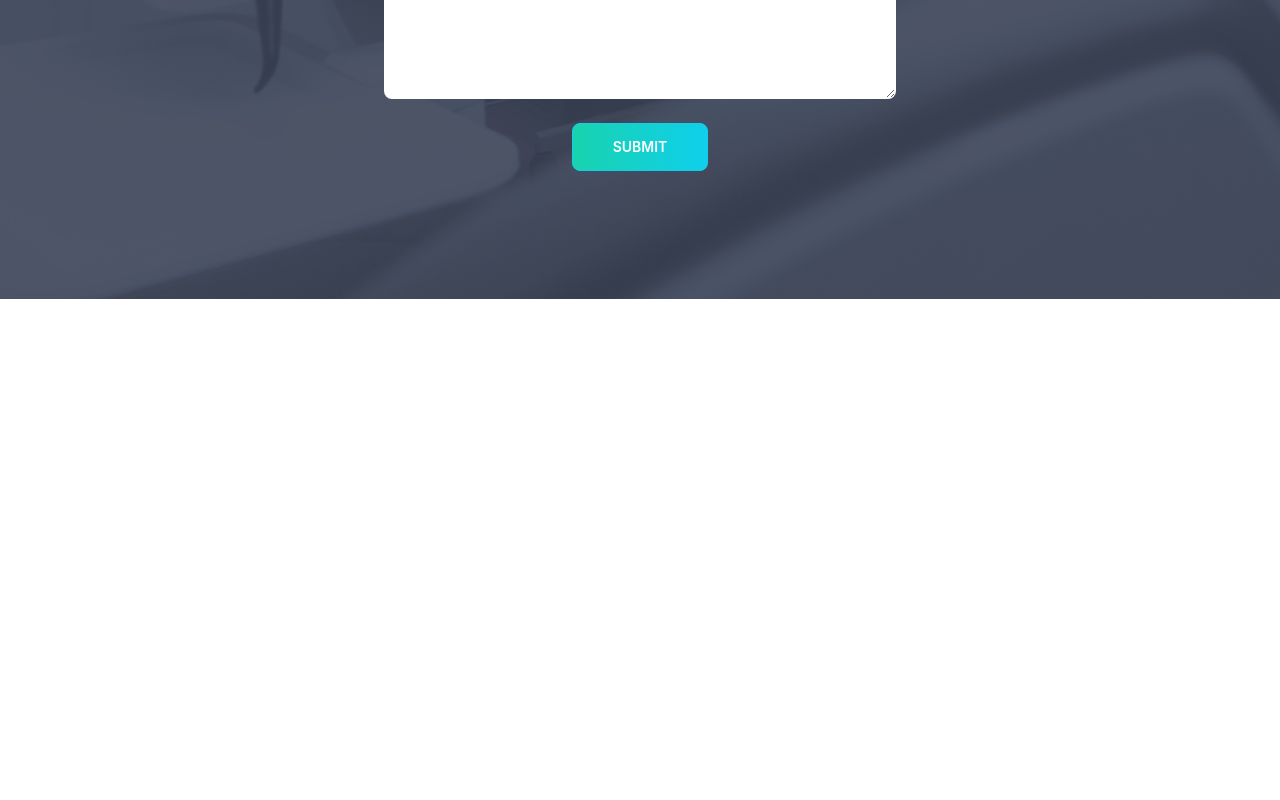
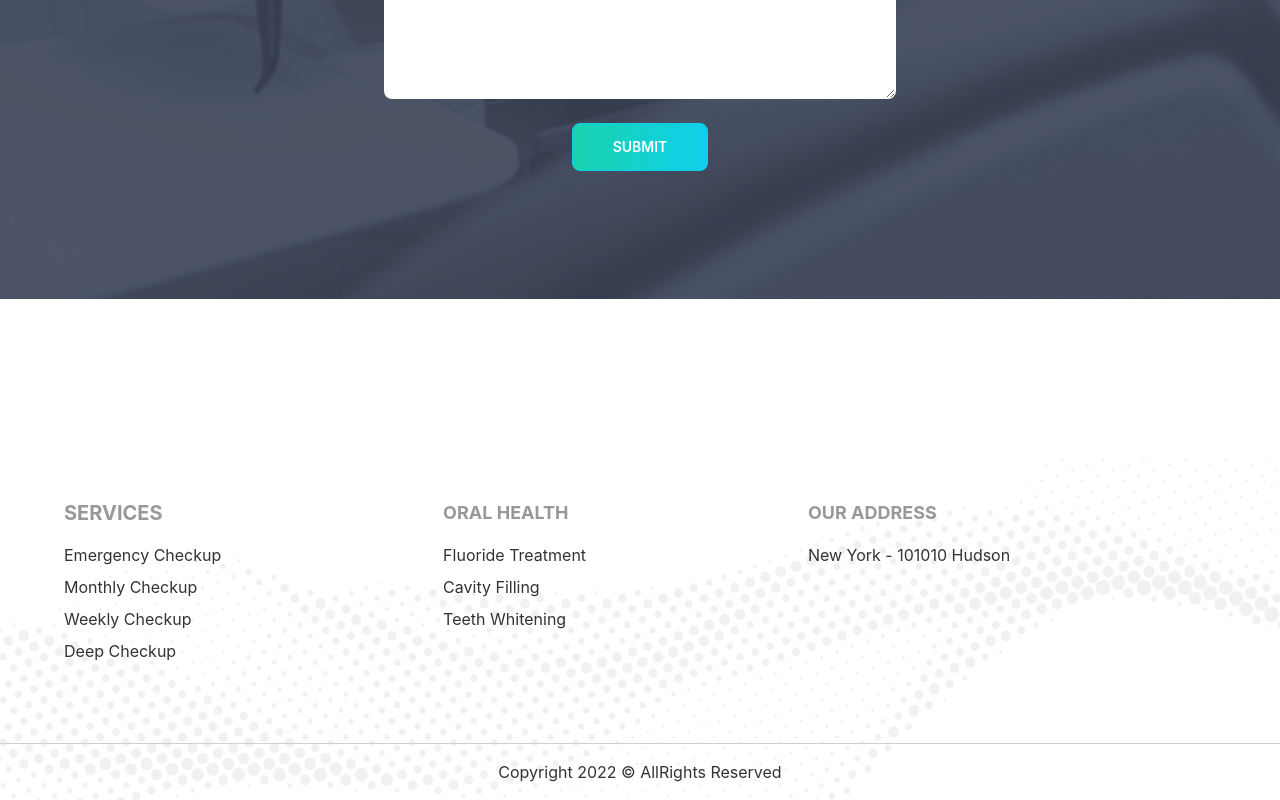
Before and after one commit to ishtiyak98/doctors-portal, a React (Create React App) app: page / in a window 1280 px wide. Shown: the part 4447-5247 px from the top of the page. Before the commit the page ends 4906 px from the top, so only its background shows below. Built offline with nearby package versions, Linux system fonts and the light colour scheme.

Commit message:
footer added

```diff
--- a/src/Pages/Home/Home.js
+++ b/src/Pages/Home/Home.js
@@ -1,4 +1,5 @@
 import React from "react";
+import Footer from "../Shared/Footer";
 import Navbar from "../Shared/Navbar";
 import Banner from "./Banner";
 import ContactUs from "./ContactUs";
@@ -19,6 +20,7 @@ const Home = () => {
       <MakeAppointment></MakeAppointment>
       <Testimonial></Testimonial>
       <ContactUs></ContactUs>
+      <Footer></Footer>
     </div>
   );
 };
--- /dev/null
+++ b/src/Pages/Shared/Footer.js
@@ -0,0 +1,41 @@
+import React, { useState } from "react";
+import footerBG from "../../assets/images/footer.png";
+
+const Footer = () => {
+    const [date, setDate] = useState(new Date().getFullYear());
+  return (
+    <section
+      style={{
+        background: `url(${footerBG})`,
+        backgroundSize: "cover",
+        backgroundRepeat: "no-repeat",
+        backgroundPosition: "center",
+      }}
+    >
+      <footer className="footer pb-20 pt-10 text-base-content px-5 lg:px-16 ">
+        <div>
+          <span className="footer-title text-xl">Services</span>
+          <a className="link link-hover text-base">Emergency Checkup</a>
+          <a className="link link-hover text-base">Monthly Checkup</a>
+          <a className="link link-hover text-base">Weekly Checkup</a>
+          <a className="link link-hover text-base">Deep Checkup</a>
+        </div>
+        <div>
+          <span className="footer-title  text-lg">Oral Health</span>
+          <a className="link link-hover text-base">Fluoride Treatment</a>
+          <a className="link link-hover text-base">Cavity Filling</a>
+          <a className="link link-hover text-base">Teeth Whitening</a>
+        </div>
+        <div>
+          <span className="footer-title  text-lg">Our Address</span>
+          <p className="text-base">New York - 101010 Hudson</p>
+        </div>
+      </footer>
+      <div className="px-10 py-4 border-t border-base-300">
+        <p className="text-center">Copyright {date} &copy; AllRights Reserved</p>
+      </div>
+    </section>
+  );
+};
+
+export default Footer;
```
